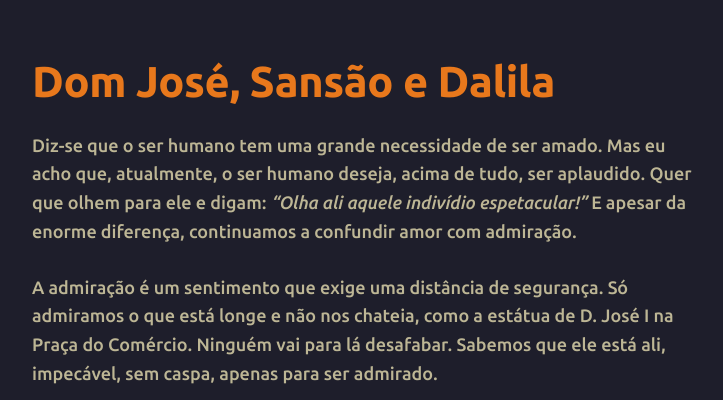
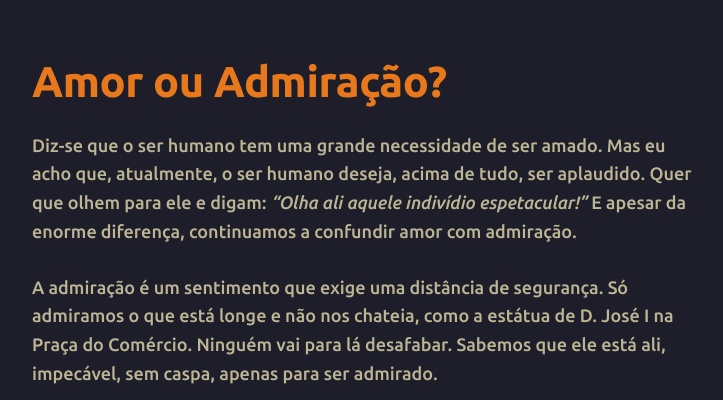
Before and after one commit to joaquim-capitao/queime-depois-de-ler, a Jekyll site: the page built from exp/Amor vs. Admiração.md, in a window 1280 px wide, cut to the strip 0-400 px from the top of the page. Shown: the whole strip, without its empty margins (277-1000 px from the left). Built offline with Jekyll 4.4.1, drawn with Linux system fonts in a browser that asks for light colours; our own code applies the rules of GitHub Pages for plain Markdown files.

Commit message:
Atualizar o Amor vs. Admiração.md

```diff
--- a/exp/Amor vs. Admiração.md
+++ b/exp/Amor vs. Admiração.md
@@ -2,7 +2,7 @@
 layout: style-dark
 ---
 
-# Dom José, Sansão e Dalila
+# Amor ou Admiração?
 
 Diz-se que o ser humano tem uma grande necessidade de ser amado. Mas eu acho que, atualmente, o ser humano deseja, acima de tudo, ser aplaudido. Quer que olhem para ele e digam: *"Olha ali aquele indivídio espetacular!"* E apesar da enorme diferença, continuamos a confundir amor com admiração.
 
```
